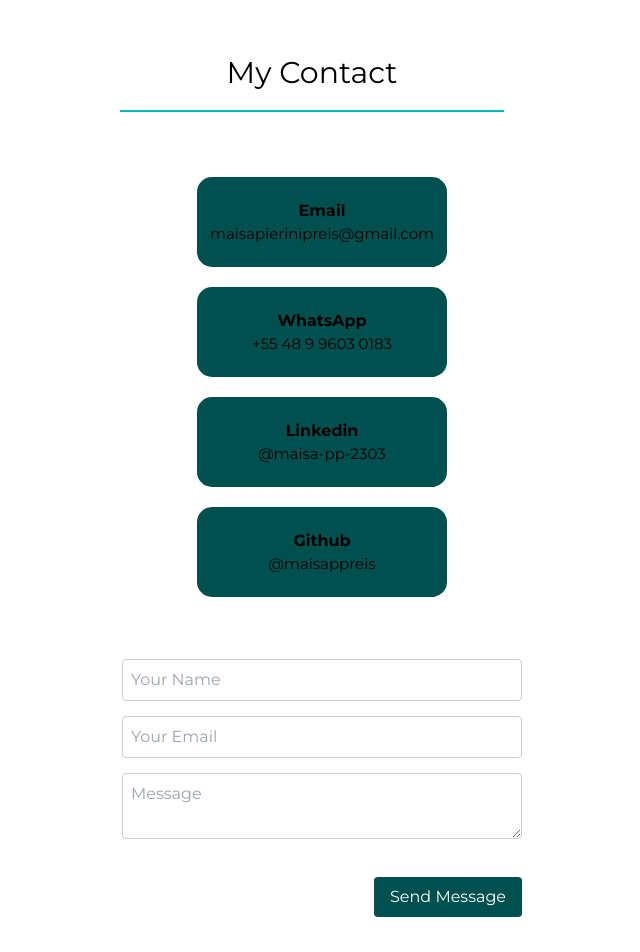
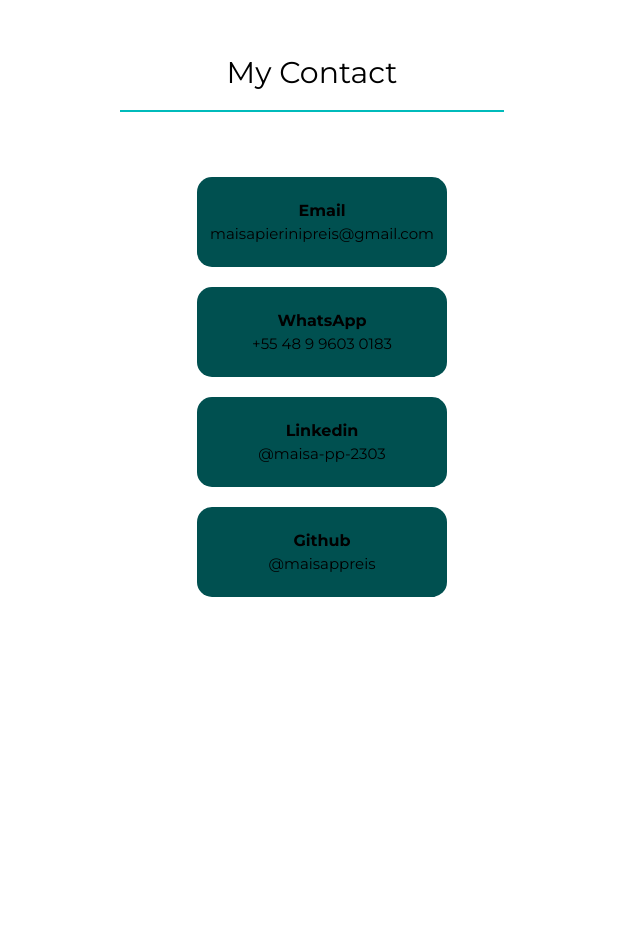
Before and after one commit to maisappreis/maisappreis.github.io, a Next.js app: page /pages/contact in a window 1280 px wide. Shown: the top 952 px of the page, without its empty margins (328-968 px from the left). After the commit the page ends 800 px from the top, so only its background shows below. Built offline with nearby package versions, Linux system fonts and the light colour scheme.

Commit message:
fix: Commenting on the contact form until the API is created to make the request.

```diff
--- a/src/app/pages/contact/page.tsx
+++ b/src/app/pages/contact/page.tsx
@@ -1,28 +1,28 @@
 "use client";
-import { FormEvent, useState } from "react";
+// import { FormEvent, useState } from "react";
 import styles from "./Contact.module.css";
 
 const contacts = [
-  { name: "Email", contact: "maisapierinipreis@gmail.com", url: "" },
+  { name: "Email", contact: "maisapierinipreis@gmail.com", url: "https://mail.google.com/" },
   { name: "WhatsApp", contact: "+55 48 9 9603 0183", url: "https://www.cutt.ly/WhatsApp-Axis3D/" },
   { name: "Linkedin", contact: "@maisa-pp-2303", url: "https://www.linkedin.com/in/maisa-pp-2303/" },
-  { name: "Github", contact: "@maisappreis", url: "https://github.com/maisappreis" },
+  { name: "Github", contact: "@maisappreis", url: "https://github.com/maisappreis/" },
 ]
 
 export default function Contact() {
-  const [formData, setFormData] = useState({ name: "", email: "", message: "" });
+  // const [formData, setFormData] = useState({ name: "", email: "", message: "" });
 
-  const handleChange = (e: React.ChangeEvent<HTMLInputElement | HTMLTextAreaElement>) => {
-    setFormData({ ...formData, [e.target.name]: e.target.value });
-  };
+  // const handleChange = (e: React.ChangeEvent<HTMLInputElement | HTMLTextAreaElement>) => {
+  //   setFormData({ ...formData, [e.target.name]: e.target.value });
+  // };
 
-  const handleSubmit = (e: FormEvent<HTMLFormElement>) => {
-    e.preventDefault();
-    // Integrar com uma API de e-mail ou serviço de backend para enviar o formulário
-    console.log("Form Data:", formData);
-    // Limpa o formulário após o envio
-    setFormData({ name: "", email: "", message: "" });
-  };
+  // const handleSubmit = (e: FormEvent<HTMLFormElement>) => {
+  //   e.preventDefault();
+  //   // Integrar com uma API de e-mail ou serviço de backend para enviar o formulário
+  //   console.log("Form Data:", formData);
+  //   // Limpa o formulário após o envio
+  //   setFormData({ name: "", email: "", message: "" });
+  // };
 
   return (
     <div id="contact"
@@ -48,7 +48,7 @@ export default function Contact() {
           ))}
         </div>
 
-        <div className={`${styles.form} flex flex-col`}>
+        {/* <div className={`${styles.form} flex flex-col`}>
           <form onSubmit={handleSubmit} className="w-full">
             <input
               type="text"
@@ -84,7 +84,7 @@ export default function Contact() {
               </button>
             </div>
           </form>
-        </div>
+        </div> */}
       </div>
     </div>
   );
--- a/src/app/pages/skills/page.tsx
+++ b/src/app/pages/skills/page.tsx
@@ -6,9 +6,9 @@ const frontendSkills = [
   { tech: "HTML", years: "+2 years"},
   { tech: "CSS", years: "+2 years"},
   { tech: "Javascript", years: "+2 years"},
-  { tech: "Typescript", years: "+2 years"},
   { tech: "Vue.js", years: "+2 years"},
   { tech: "React", years: "+2 years"},
+  { tech: "Typescript", years: "+1 years"},
   { tech: "Next.js", years: "+1 years"},
   { tech: "Bootstrap", years: "+1 years"},
   { tech: "Tailwindcss", years: "+1 years"},
```
